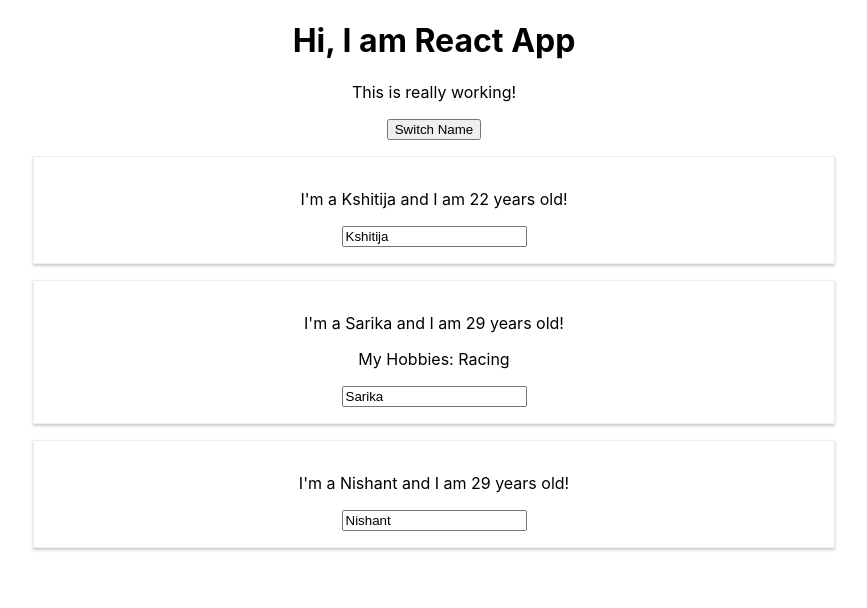
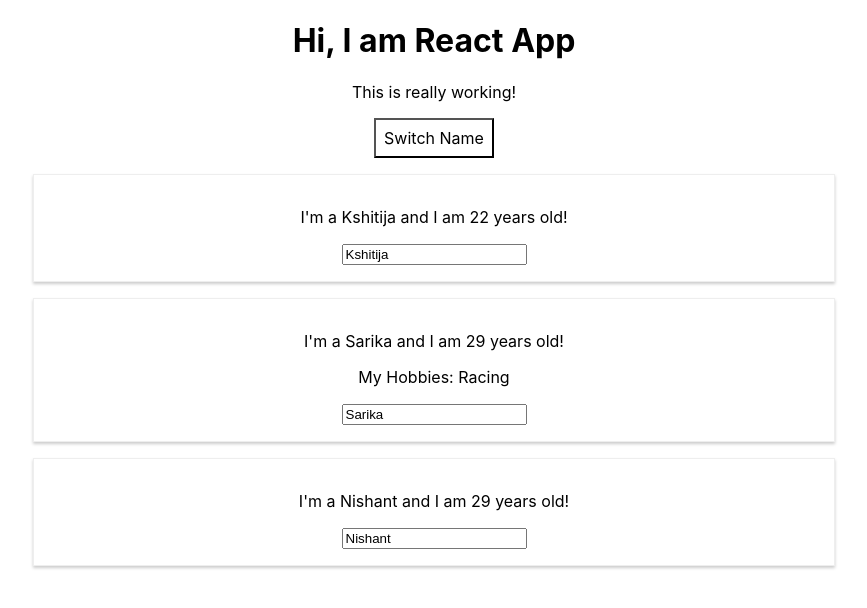
Before and after one commit to NishantVP/react-the-complete-guide, a React (Create React App) app: page / in a window 1280 px wide. Shown: the top 608 px of the page, without its empty margins (206-1073 px from the left). Built offline with nearby package versions, Linux system fonts and the light colour scheme.

Commit message:
end of lect 49

```diff
--- a/src/App.js
+++ b/src/App.js
@@ -38,12 +38,23 @@
     }
 
     render() {
+
+        const style = {
+            backgroundColor: 'white',
+            font: 'inherit',
+            border: '1x solid blue',
+            padding: '8px',
+            cursor: 'pointer'
+        };
+
         return (
             <div className="App">
                 <h1>Hi, I am React App</h1>
                 <p> This is really working!</p>
 
-                <button onClick={ () => this.switchNameHandler('Nishant!!') }> Switch Name </button>
+                <button
+                    style={style}
+                    onClick={ () => this.switchNameHandler('Nishant!!') }> Switch Name </button>
 
                 <Person
                     name={this.state.persons[0].name}
```
